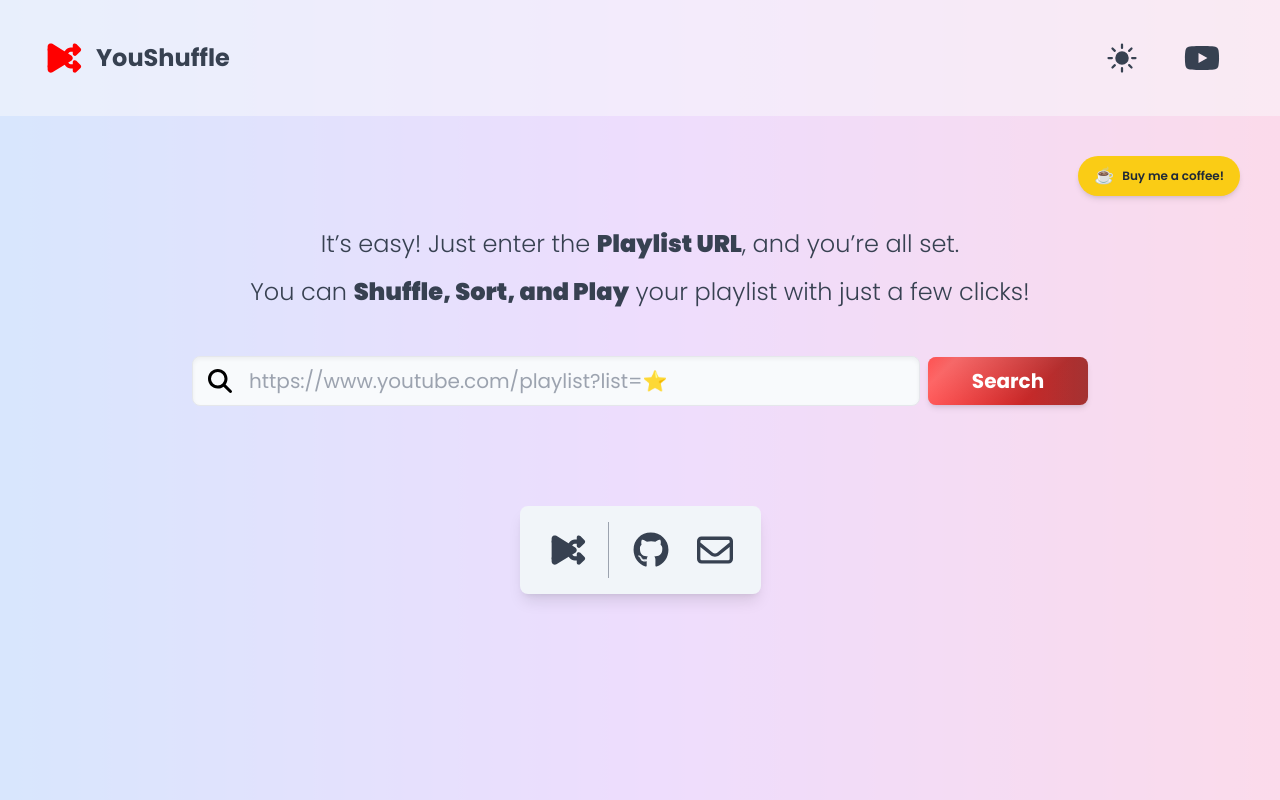
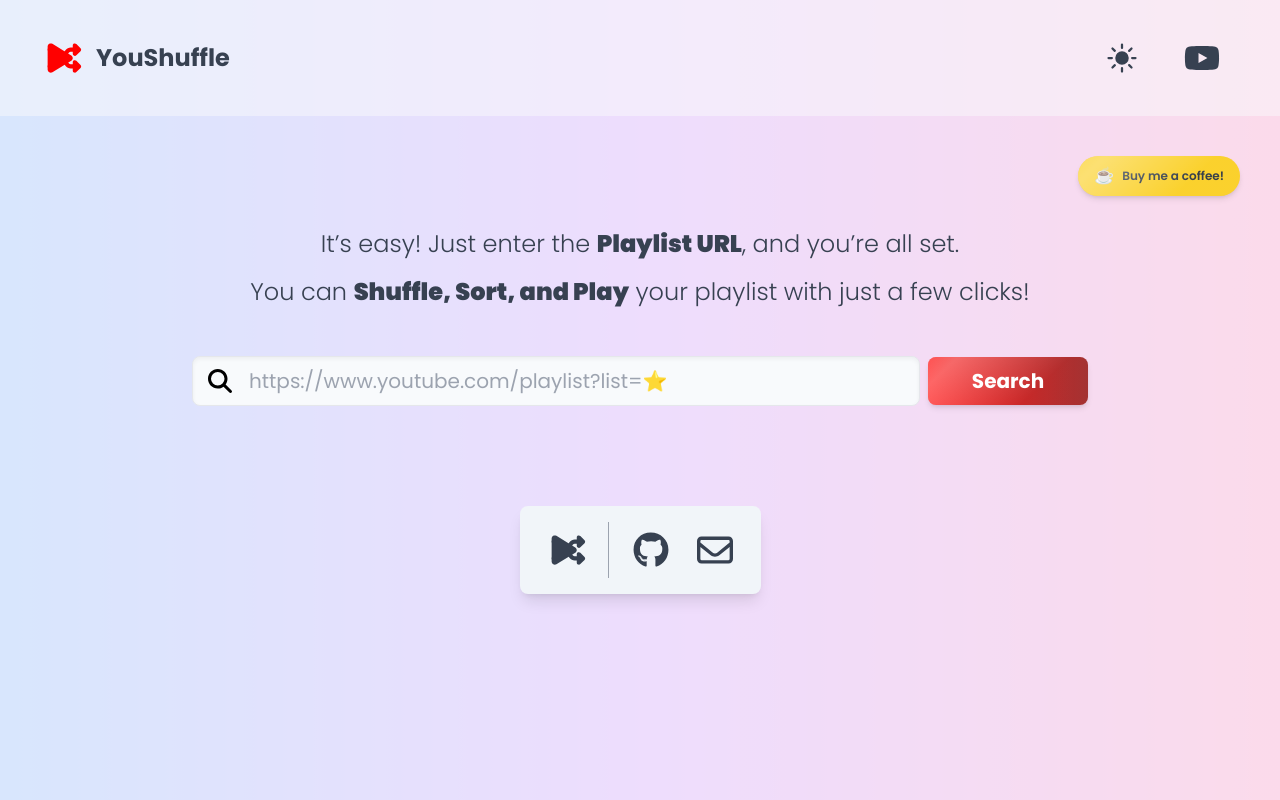
Before and after one commit to jwnle31/YouShuffle, a React (Vite) app: page / in a window 1280 px wide. Built offline with nearby package versions, Linux system fonts and the light colour scheme; no server answers.

Commit message:
Add shine effect on button

```diff
--- a/src/components/YTPlaylist.tsx
+++ b/src/components/YTPlaylist.tsx
@@ -95,7 +95,7 @@
             href="https://www.buymeacoffee.com/YouShuffle"
             target="_blank"
             rel="noopener noreferrer"
-            className="flex items-center px-3 py-1 font-semibold text-gray-800 transition-transform transform bg-yellow-400 rounded-full shadow-md sm:px-4 sm:py-2 text-nowrap w-min hover:bg-yellow-300 hover:scale-105">
+            className="flex items-center px-3 py-1 font-semibold text-gray-800 transition-transform transform bg-yellow-400 rounded-full shadow-md shine-effect sm:px-4 sm:py-2 text-nowrap w-min hover:bg-yellow-300 hover:scale-105">
             <span className="mr-2">☕</span>
             <span className="inline text-xs sm:text-md">Buy me a coffee!</span>
           </a>
```
